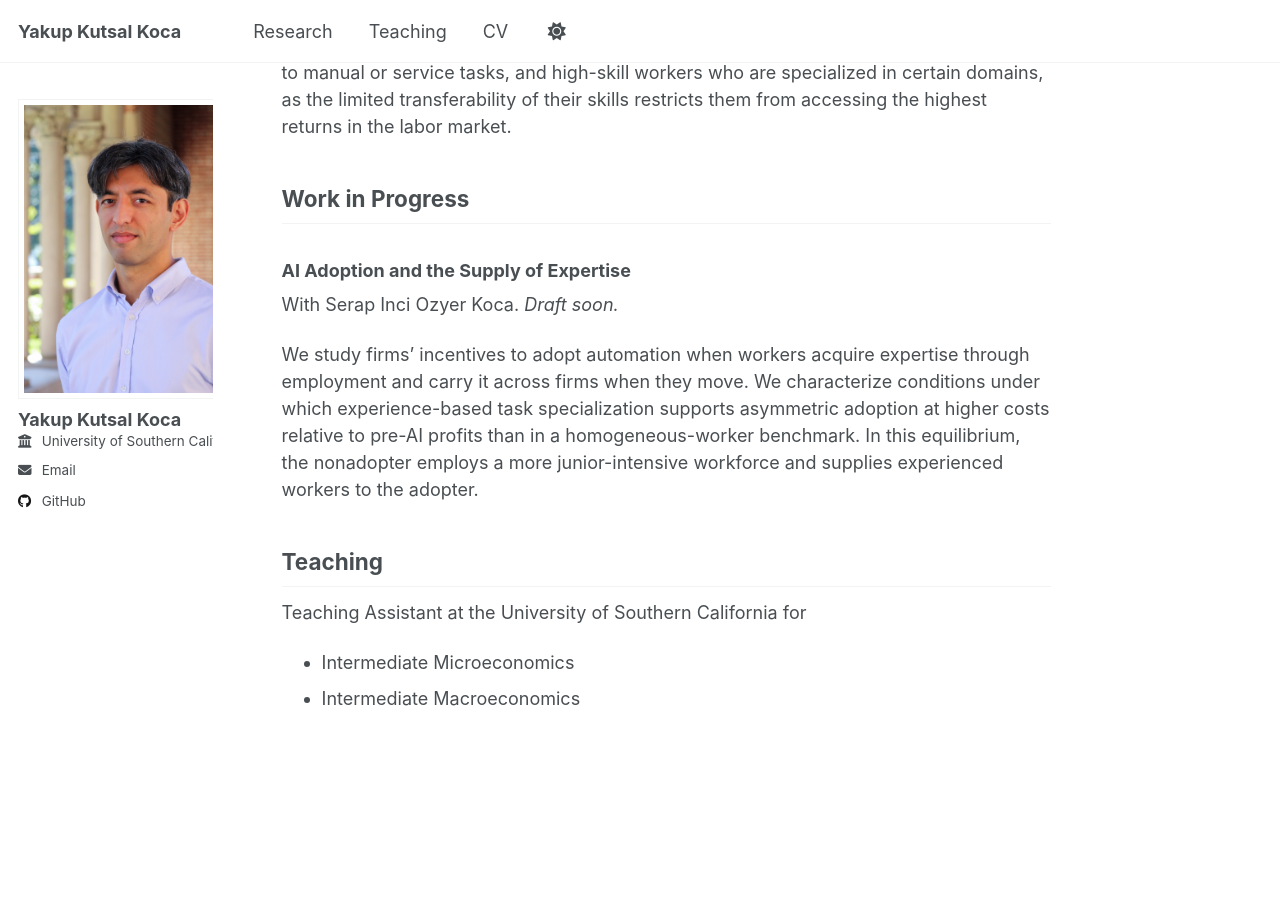
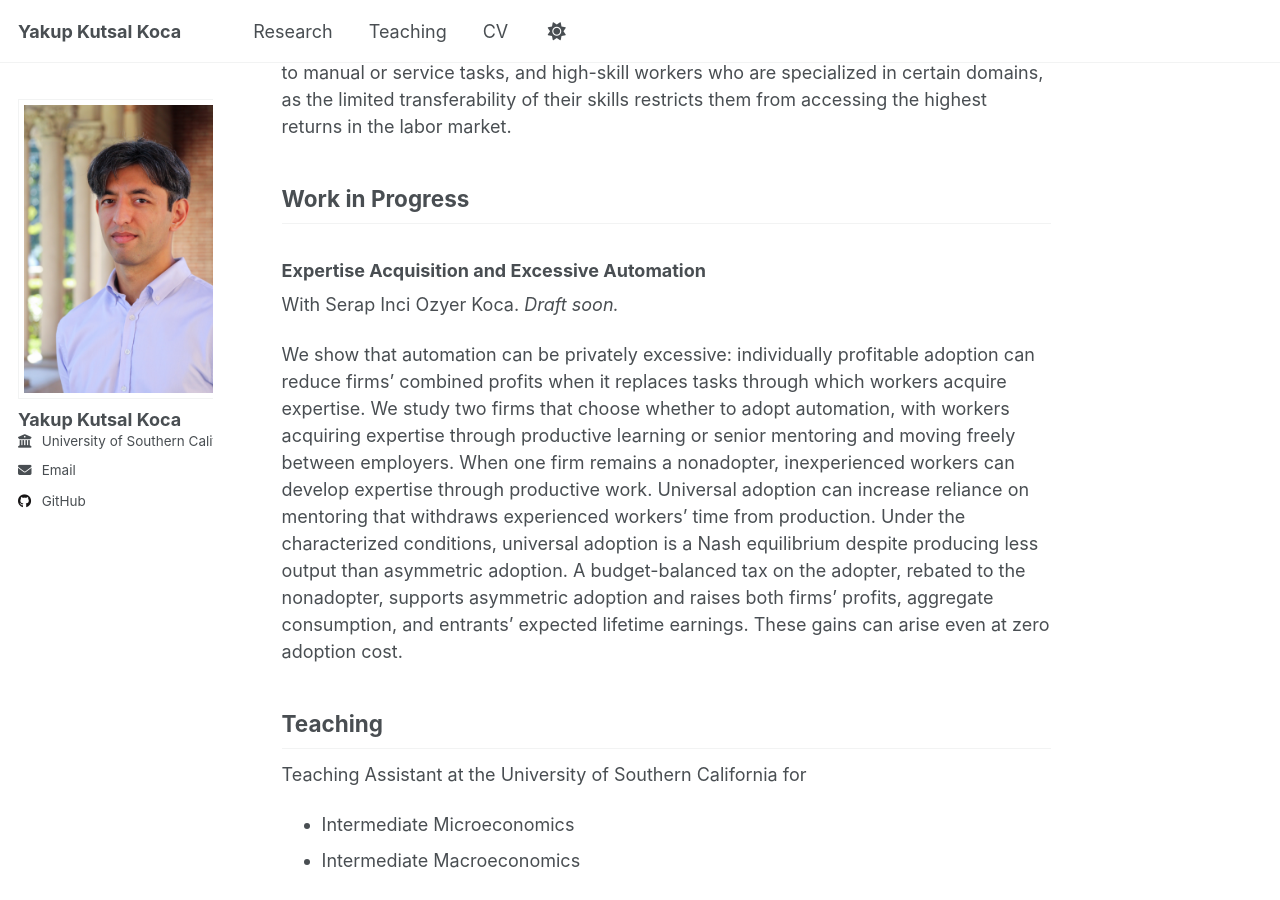
Before and after one commit to ykkoca/ykkoca.github.io, a Jekyll site: the page built from _pages/about.md, in a window 1280 px wide and 900 px high, scrolled down 515 px. Built offline with Jekyll 4.4.1, drawn with Linux system fonts in a browser that asks for light colours; a script that is not in the unit is left out.

Commit message:
update research

```diff
--- a/_pages/about.md
+++ b/_pages/about.md
@@ -16,11 +16,11 @@ Existing measures of occupational AI exposure ignore worker reallocation, failin
 
 ## Work in Progress
 
-### AI Adoption and the Supply of Expertise
+### Expertise Acquisition and Excessive Automation
 
 With Serap Inci Ozyer Koca. *Draft soon.*
 
-We study firms' incentives to adopt automation when workers acquire expertise through employment and carry it across firms when they move. We characterize conditions under which experience-based task specialization supports asymmetric adoption at higher costs relative to pre-AI profits than in a homogeneous-worker benchmark. In this equilibrium, the nonadopter employs a more junior-intensive workforce and supplies experienced workers to the adopter.
+We show that automation can be privately excessive: individually profitable adoption can reduce firms’ combined profits when it replaces tasks through which workers acquire expertise. We study two firms that choose whether to adopt automation, with workers acquiring expertise through productive learning or senior mentoring and moving freely between employers. When one firm remains a nonadopter, inexperienced workers can develop expertise through productive work. Universal adoption can increase reliance on mentoring that withdraws experienced workers’ time from production. Under the characterized conditions, universal adoption is a Nash equilibrium despite producing less output than asymmetric adoption. A budget-balanced tax on the adopter, rebated to the nonadopter, supports asymmetric adoption and raises both firms’ profits, aggregate consumption, and entrants’ expected lifetime earnings. These gains can arise even at zero adoption cost.
 
 ## Teaching
 Teaching Assistant at the University of Southern California for
```
Also changed, not shown: 2 other files.
